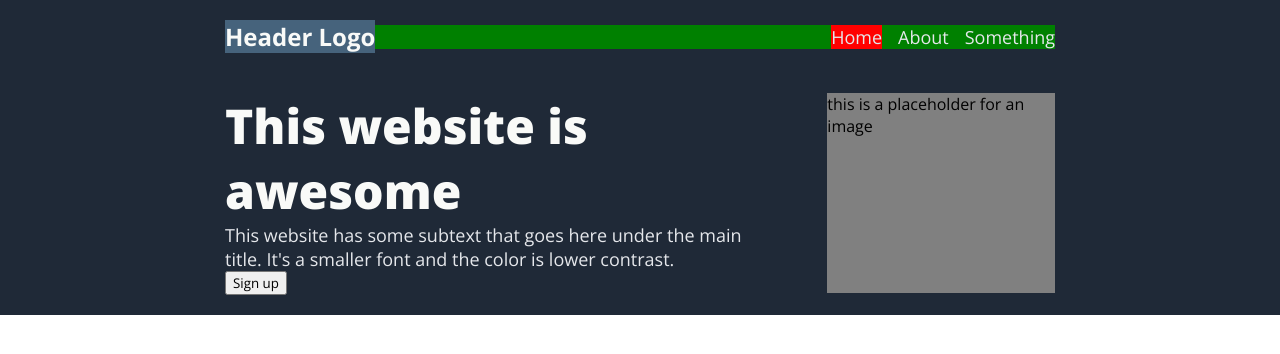
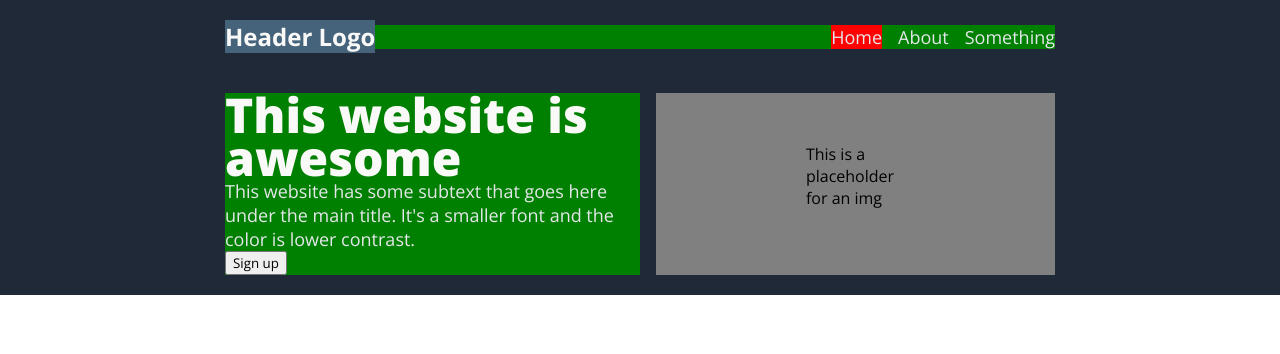
Before and after one commit to Phammerman/Webpage-build, a plain HTML site: page index.html in a window 1280 px wide. Drawn offline with nearby package versions, Linux system fonts and the light colour scheme.

Commit message:
Ändringar att checka in: 	ändrad:        index.html 	ändrad:        style.css
Small changes to hero section styling

```diff
--- a/index.html
+++ b/index.html
@@ -13,7 +13,7 @@
 <body>
     <div class="hero-section">
         <div class="navbar-container">
-            <h3 class="nav-logo">Header Logo</h3>
+            <div class="nav-logo">Header Logo</div>
             <nav role="navigation" class="nav">
                 <ul>
                     <li><a href="" class="navlink">Home</a></li>
@@ -29,7 +29,7 @@
                 <button>Sign up</button>
             </div>
             <div class="img-placeholder">
-                <p>this is a placeholder for an image</p>
+                This is a placeholder for an img
             </div>
 
         </div>
--- a/style.css
+++ b/style.css
@@ -15,6 +15,10 @@
     padding: 20px 15px;
     display: flex;
 
+}
+
+.hero-content-container {
+    gap: 1em;
 }
 
 .nav {
@@ -61,13 +65,18 @@ nav ul li:nth-child(1) {
 .hero-text-container > h1 {
    font-size: 48px;
    font-weight: 800;
+   line-height: 90%;
+
+}
+
+.hero-text-container {
+    background-color: green;
 }
 
 .img-placeholder {
     background-color: grey;
-    width: 400px;
-    height: 200px;
-    margin-left: 50px;
+    max-width: 50%;
+    padding: 50px 150px;
 }
 
 /* TODO order things better & finish hero section*/
```
